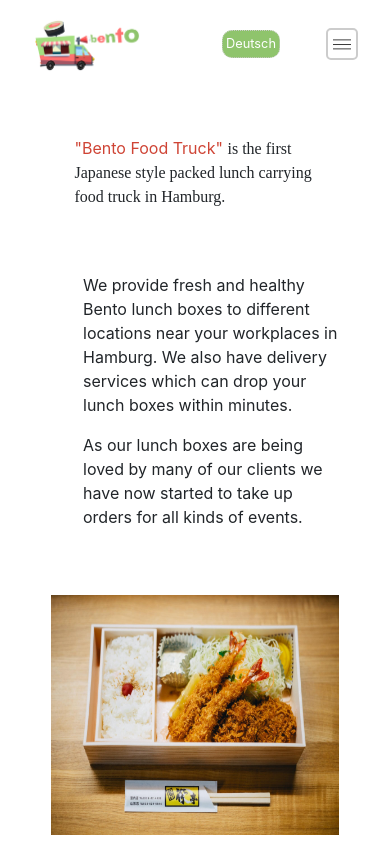
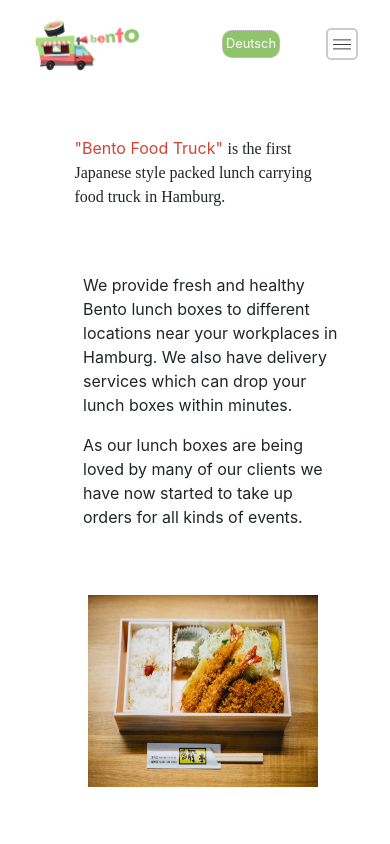
Before and after one commit to bella-ent/Bento, a React (Create React App) app: page /about in a window 390 px wide. Shown: the top 844 px of the page. Built offline with nearby package versions, Linux system fonts and the light colour scheme; a web font is replaced by a local one.

Commit message:
adjusted about page's img

```diff
--- a/src/assets/App.css
+++ b/src/assets/App.css
@@ -685,10 +685,12 @@ padding: 0 2rem;
 }
 
 #lunchbox {
-	width: 100%;
-	height: 15rem;
+	width: 80%;
+	height: 12rem;
+	margin-left: 1rem;
 
 }
+
 
 }
 
```
Also changed, not shown: 2 other files (tests, documents, lock files or other folders).
